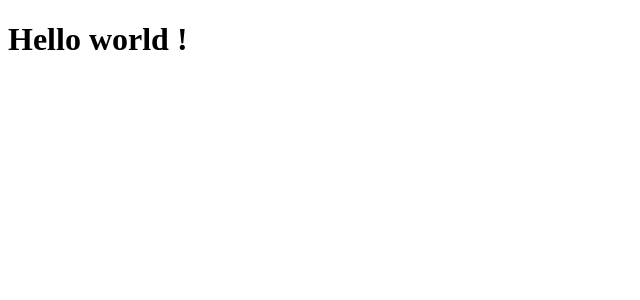
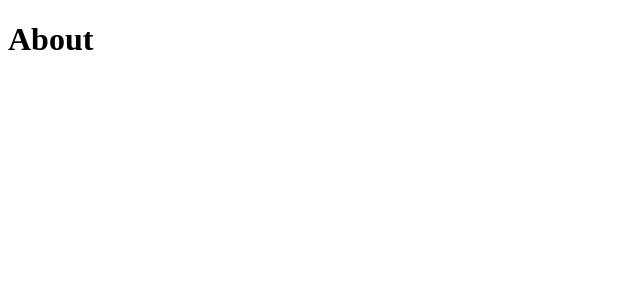
Before and after one commit to l-nikola/Kasa, a React (Vite) app: page /about in a window 1280 px wide. Shown: the top 300 px of the page, without its empty margins (0-640 px from the left). Built offline with nearby package versions, Linux system fonts and the light colour scheme.

Commit message:
feat : arborescence + routing

```diff
--- a/index.html
+++ b/index.html
@@ -8,6 +8,6 @@
   </head>
   <body>
     <div id="root"></div>
-    <script type="module" src="/src/main.jsx"></script>
+    <script type="module" src="/src/index.jsx"></script>
   </body>
 </html>
--- a/package.json
+++ b/package.json
@@ -13,6 +13,7 @@
     "react": "^19.0.0",
     "react-dom": "^19.0.0",
     "react-router": "^7.3.0",
+    "react-router-dom": "^7.3.0",
     "sass": "^1.85.1"
   },
   "devDependencies": {
--- a/src/App.jsx
+++ /dev/null
@@ -1,9 +0,0 @@
-function App() {
-  return (
-    <>
-      <h1>Hello world !</h1>
-    </>
-  );
-}
-
-export default App;
--- /dev/null
+++ b/src/index.jsx
@@ -0,0 +1,16 @@
+import React from "react";
+import ReactDOM from "react-dom/client";
+import { BrowserRouter as Router, Routes, Route } from "react-router-dom";
+import Home from "./pages/Home/";
+import About from "./pages/About";
+
+ReactDOM.createRoot(document.getElementById("root")).render(
+  <React.StrictMode>
+    <Router>
+      <Routes>
+        <Route path="/" element={<Home />} />
+        <Route path="/about" element={<About />} />
+      </Routes>
+    </Router>
+  </React.StrictMode>
+);
--- a/src/main.jsx
+++ /dev/null
@@ -1,9 +0,0 @@
-import { StrictMode } from "react";
-import { createRoot } from "react-dom/client";
-import App from "./App.jsx";
-
-createRoot(document.getElementById("root")).render(
-  <StrictMode>
-    <App />
-  </StrictMode>
-);
--- /dev/null
+++ b/src/pages/About/index.jsx
@@ -0,0 +1,9 @@
+function About() {
+  return (
+    <div>
+      <h1>About</h1>
+    </div>
+  );
+}
+
+export default About;
--- /dev/null
+++ b/src/pages/Home/index.jsx
@@ -0,0 +1,9 @@
+function Home() {
+  return (
+    <>
+      <h1>Home</h1>
+    </>
+  );
+}
+
+export default Home;
```
Also changed, not shown: src/components/Header/index.jsx (added), src/styles/index.sass (added).
